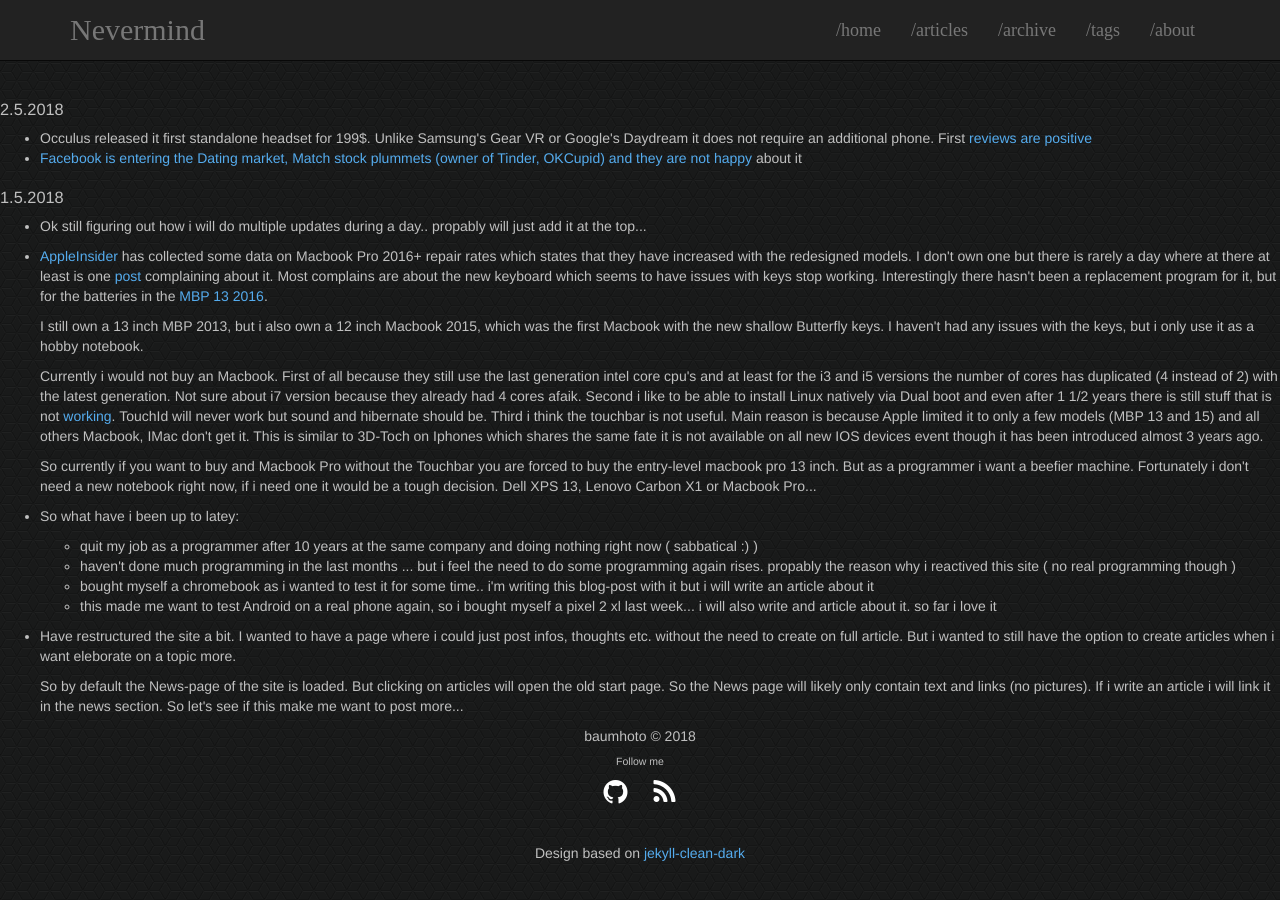
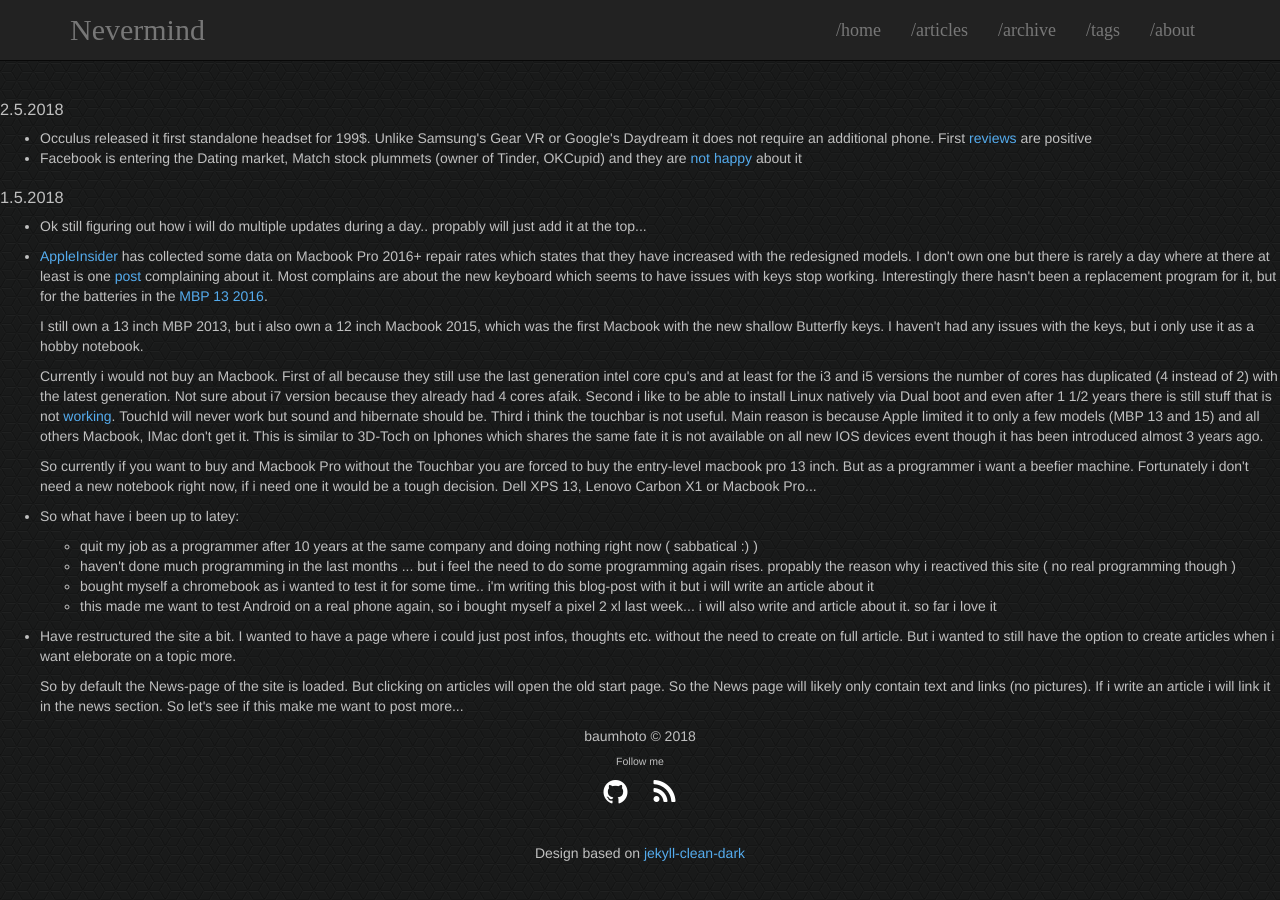
Before and after one commit to baumhoto/baumhoto.github.io, a Jekyll site: the page html/news.html, which Jekyll copies as it is, in a window 1280 px wide. Built offline with Jekyll 4.4.1, drawn with Linux system fonts in a browser that asks for light colours; some of the changed lines change nothing that is shown.

Commit message:
fixed link

```diff
--- a/html/news.html
+++ b/html/news.html
@@ -55,7 +55,7 @@
     <div id="2018_5_2">
       <h3>2.5.2018</h3>
       <ul>
-      <li>Occulus released it first standalone headset for 199$. Unlike Samsung's Gear VR or Google's Daydream it does not require an additional phone. First <a href="https://arstechnica.com/gaming/2018/05/oculus-go-review-the-wireless-vr-future-begins-today-for-only-199/" > reviews are positive</li>
+      <li>Occulus released it first standalone headset for 199$. Unlike Samsung's Gear VR or Google's Daydream it does not require an additional phone. First <a href="https://arstechnica.com/gaming/2018/05/oculus-go-review-the-wireless-vr-future-begins-today-for-only-199/" > reviews </a>are positive</li>
         <li>Facebook is entering the Dating market, Match stock plummets (owner of Tinder, OKCupid) and they are <a href="https://www.theverge.com/2018/5/1/17308806/facebook-dating-app-match-group-tinder-okcupid">not happy</a> about it</li>
       </ul>
     </div>
```
